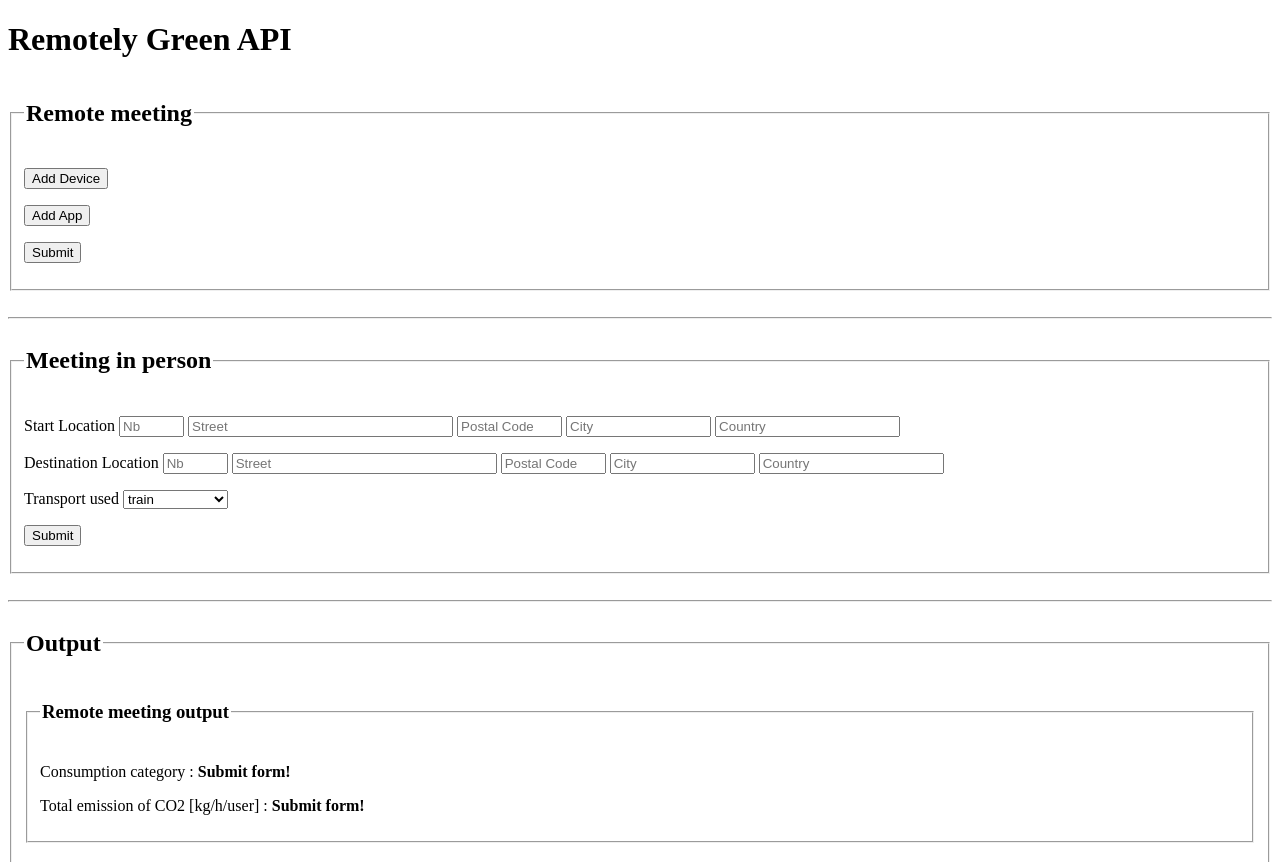
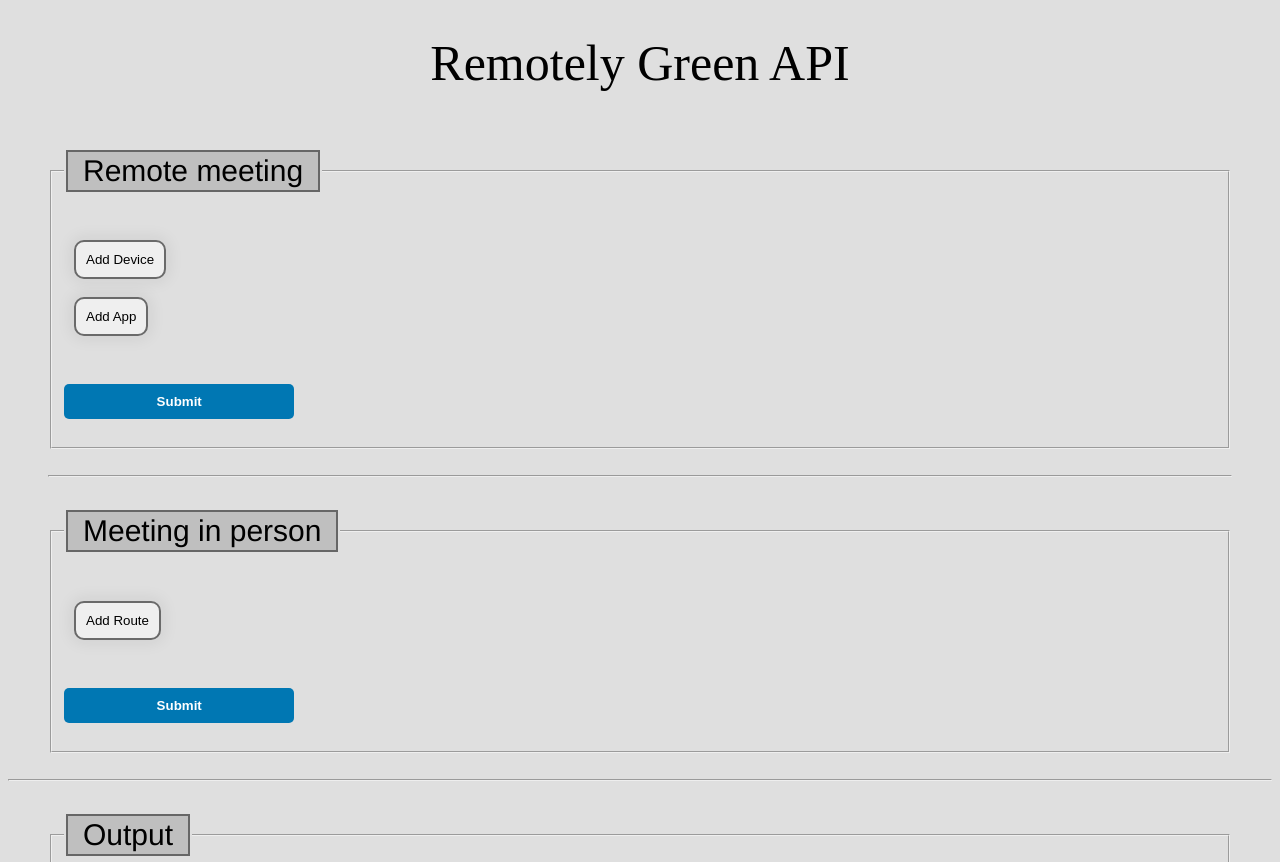
Before and after one commit to RemotelyGreenOrg/remotely-green, a Flask app: page /calculator in a window 1280 px wide. Shown: the top 862 px of the page. Run offline with Flask 2, Linux system fonts and the light colour scheme; some libraries are stand-ins or nearby versions.

Commit message:
added minus icon and put list of route

```diff
--- a/templates/addFields.js
+++ b/templates/addFields.js
@@ -31,7 +31,23 @@ function moreApp() {
 	insertHere.parentNode.insertBefore(newFields,insertHere);
 }
 
+function moreDst() {
+	counterApp++;
+	let newFields = document.getElementById('inPersonMeeting').cloneNode(true);
+	newFields.id = '';
+	newFields.style.display = 'block';
+	let newField = newFields.childNodes;
+	for (let i=0;i<newField.length;i++) {
+		let theName = newField[i].name
+		if (theName)
+			newField[i].name = theName + counterApp;
+	}
+	let insertHere = document.getElementById('inPersonAdded');
+	insertHere.parentNode.insertBefore(newFields,insertHere);
+}
+
 window.onload = function(){
 	document.getElementById('moreDevice').onclick = moreDevice;
 	document.getElementById('moreApp').onclick = moreApp;
+	document.getElementById('moreDst').onclick = moreDst;
 }
--- a/templates/remotelyGreen.html
+++ b/templates/remotelyGreen.html
@@ -2,8 +2,9 @@
 <html>
     <head>
         <title>Remotely Green</title>
-        <!--<link rel="stylesheet" type="text/css" href={{ url_for('static', filename='index.css') }}>-->
+        <link rel="stylesheet" type="text/css" href={{ url_for('static', filename='index.css') }}>
 		<script type="text/javascript" src="addFields.js"></script>
+		<script defer src="https://use.fontawesome.com/releases/v5.14.0/js/all.js"></script>
 
     </head>
     <body>
@@ -14,7 +15,7 @@
 					<legend><h2>Remote meeting</h2></legend>
 
 					<div class="remoteMeetingDevices" id ="remoteMeetingDevices" style="display :none">
-						<br><input type="button" id="removeDeviceButton" value="Remove Device" onclick="this.parentNode.parentNode.removeChild(this.parentNode);">
+						<br><button class="removeDeviceButton" id="removeDeviceButton" value="Remove Device" onclick="this.parentNode.parentNode.removeChild(this.parentNode);"><i class="fas fa-minus"></i></button>
 						<fieldset>
 							<legend><h3>Device</h3></legend>
 							<p>Type of device
@@ -49,12 +50,12 @@
 					</form>
 
 					<div class="remoteMeetingApp" id="remoteMeetingApp" style="display : none">
-						<br><input type="button" id="removeAppButton" value="Remove App" onclick="this.parentNode.parentNode.removeChild(this.parentNode);">
+						<br><button id="removeAppButton" value="Remove App" onclick="this.parentNode.parentNode.removeChild(this.parentNode);"><i class="fas fa-minus"></i></button>
 						<fieldset>
 							<legend><h3>App</h3></legend>
 							<p>Name of the app <input type="text" name="app_name" id="app_name" placeholder="App name"><p>
 							<p>Duration call <input type="time" step="1" name="duration" id="duration"></p>
-							<p>Location when remote meeting
+							<p>Location when remote meeting<br><br>
 								<input type="text" name="nbAddress" id="nbAddress" placeholder="Nb" size="5">
 								<input type="text" name="street" id="street" placeholder="Street" size="30">
 								<input type="text" name="postalCode" id="postalCode" placeholder="Postal Code" size="10">
@@ -77,7 +78,9 @@
 			<form action="/calculator/in-person" name="inPerson">
 				<fieldset>
 					<legend><h2>Meeting in person</h2></legend>
-					<p>Start Location
+					<div class="inPersonMeeting" id="inPersonMeeting" style="display : none">
+					<br><button id="removeinPersonButton" value="Remove Route" onclick="this.parentNode.parentNode.removeChild(this.parentNode);"><i class="fas fa-minus"></i></button>
+					<p>Start Location<br><br>
 						<input type="text" name="nbAddressStart" id="nbAddressStart" placeholder="Nb" size="5">
 						<input type="text" name="streetStart" id="streetStart" placeholder="Street" size="30">
 						<input type="text" name="postalCodeStart" id="postalCodeStart" placeholder="Postal Code" size="10">
@@ -85,7 +88,7 @@
 						<input type="text" name="countryStart" id="countryStart" placeholder="Country">
 					</p>
 
-					<p>Destination Location
+					<p>Destination Location<br><br>
 						<input type="text" name="nbAddressDst" id="nbAddressDst" placeholder="Nb" size="5">
 						<input type="text" name="streetDst" id="streetDst" placeholder="Street" size="30">
 						<input type="text" name="postalCodeDst" id="postalCodeDst" placeholder="Postal Code" size="10">
@@ -108,6 +111,13 @@
 								<option value="eBike" id="eBike">electric bike</option>
 								<option value="eScooter" id="eScooter">eletric scooter</option>
 						</select>
+					</div>
+
+					<form method="post" action="cgi-bin/show_params.cgi" id="inPersonAdd" name="inPersonAdd">
+						<span id ="inPersonAdded"></span>
+						<p><input type="button" id="moreDst" value="Add Route"><p>
+					</form>
+
 					<p><button type="submit" name="sendInPerson" id="sendInPerson">Submit</button></p>
 				</fieldset>
 			</form>
```
